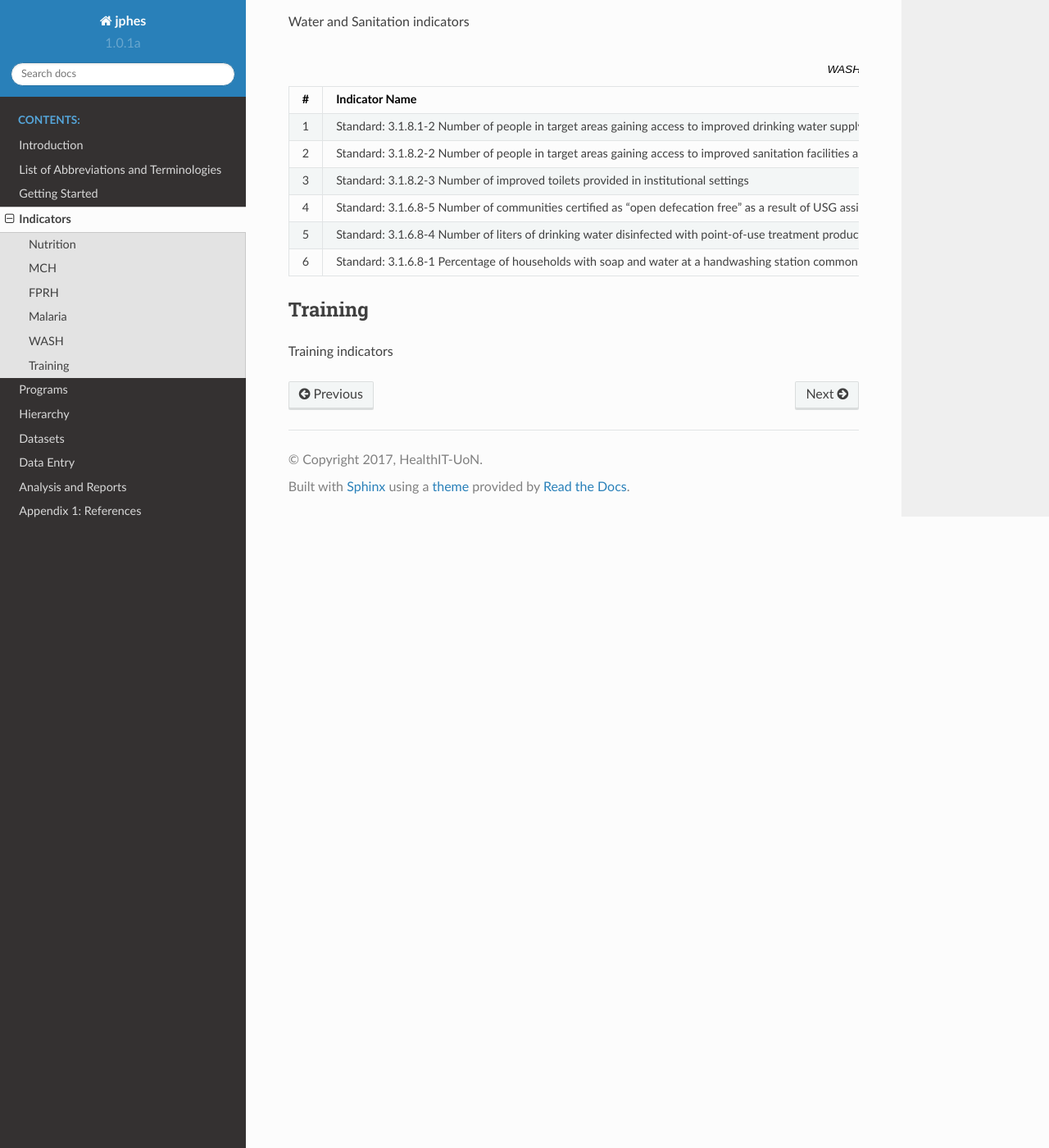
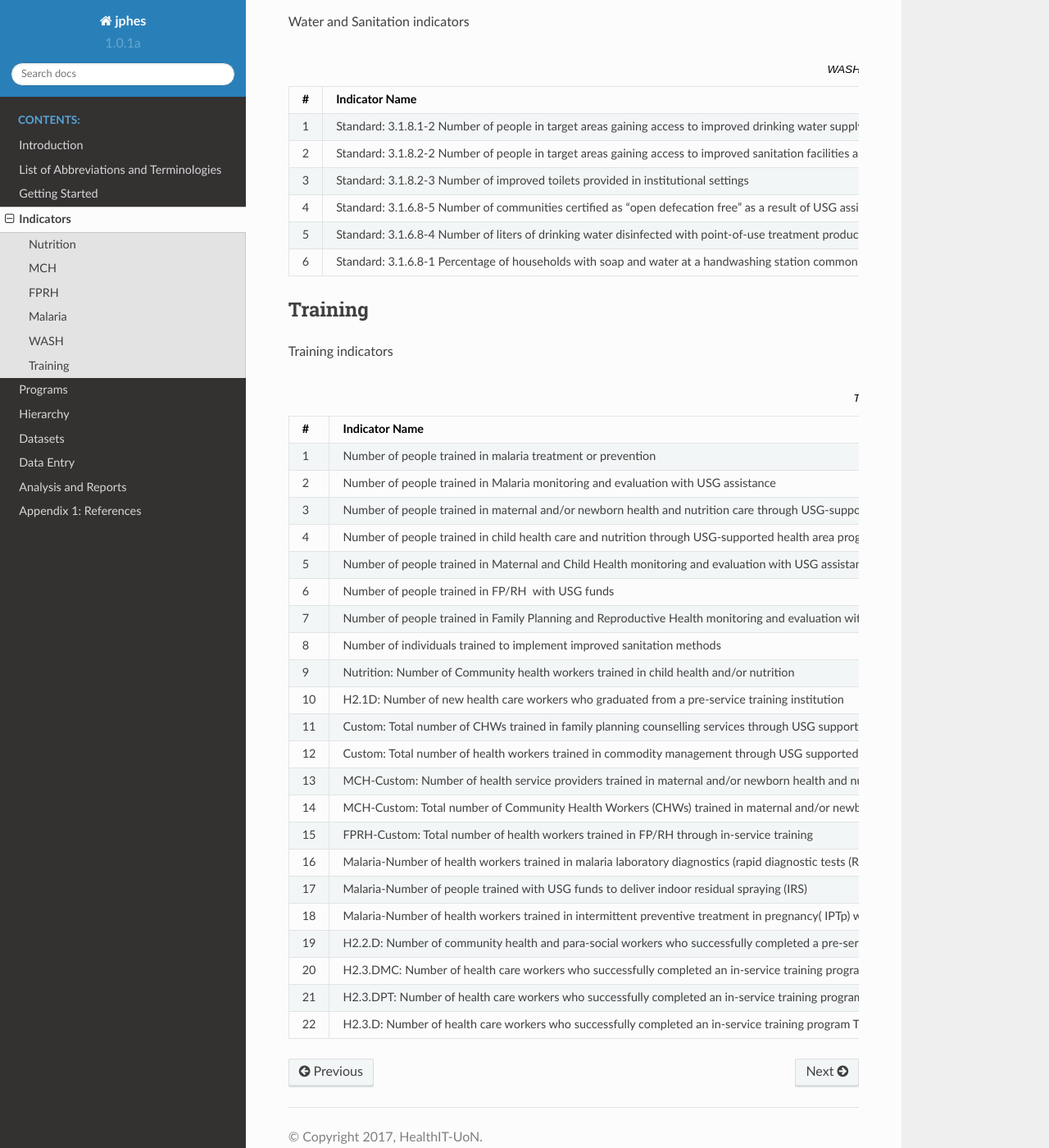
Before and after one commit to uonafya/jphes-docs, a Sphinx documentation site: the page built from source/indicators.rst, in a window 1280 px wide and 1400 px high, scrolled down 2230 px. Shown: the whole window at 82% size. Built offline with Sphinx 7.4.7 and the Read the Docs theme 2.0.0, drawn with Linux system fonts in a browser that asks for light colours.

Commit message:
training indicators

```diff
--- a/source/indicators.rst
+++ b/source/indicators.rst
@@ -96,3 +96,30 @@ Water and Sanitation indicators
 Training
 --------------
 Training indicators
+
+.. csv-table:: Training
+    :header: "#", "Indicator Name", "Reporting Level", "DHIS2 Reference", "Indicator Calculation"
+    :widths: 2,10, 5, 5, 5
+
+    "1","Number of people trained in malaria treatment or prevention","Sub-County","None","None"
+    "2","Number of people trained in Malaria monitoring and evaluation with USG assistance","Sub-County","None","None"
+    "3","Number of people trained in maternal and/or newborn health and nutrition care through USG-supported program","Sub-County","None","None"
+    "4","Number of people trained in child health care and nutrition through USG-supported health area programs ","Sub-County","None","None"
+    "5","Number of people trained in Maternal and Child Health monitoring and evaluation with USG assistance","Sub-County","None","None"
+    "6","Number of people trained in FP/RH  with USG funds","Sub-County","None","None"
+    "7","Number of people trained in Family Planning and Reproductive Health monitoring and evaluation with USG assistance","Sub-County","None","None"
+    "8","Number of individuals trained to implement improved sanitation methods","Sub-County","None","None"
+    "9","Nutrition: Number of Community health workers trained in child health and/or nutrition","Sub-County","None","None"
+    "10","H2.1D: Number of new health care workers who graduated from a pre‐service training institution ","Sub-County","None","None"
+    "11","Custom: Total number of CHWs trained in family planning counselling services through USG supported programs","Sub-County","None","None"
+    "12","Custom: Total number of health workers trained in commodity management through USG supported programs","Sub-County","None","None"
+    "13","MCH-Custom: Number of health service providers trained in maternal and/or newborn health and nutrition care through USG supported program","Sub-County","None","None"
+    "14","MCH-Custom: Total number of Community Health Workers (CHWs) trained in maternal and/or newborn health through USG supported programs","Sub-County","None","None"
+    "15","FPRH-Custom: Total number of health workers trained in FP/RH through in-service training","Sub-County","None","None"
+    "16","Malaria-Number of health workers trained in malaria laboratory diagnostics (rapid diagnostic tests (RDTs) or microscopy) with USG funds","Sub-County","None","None"
+    "17","Malaria-Number of people trained with USG funds to deliver indoor residual spraying (IRS)","Sub-County","None","None"
+    "18","Malaria-Number of health workers trained in intermittent preventive treatment in pregnancy( IPTp) with USG funds","Sub-County","None","None"
+    "19","H2.2.D: Number of community health and para‐social workers who successfully completed a pre‐service training program","Sub-County","None","None"
+    "20","H2.3.DMC: Number of health care workers who successfully completed an in‐service training program Male Circumcision","Sub-County","None","None"
+    "21","H2.3.DPT: Number of health care workers who successfully completed an in‐service training program Pediatric Treatment","Sub-County","None","None"
+    "22","H2.3.D: Number of health care workers who successfully completed an in‐service training program TOTAL","Sub-County","None","None"
```
